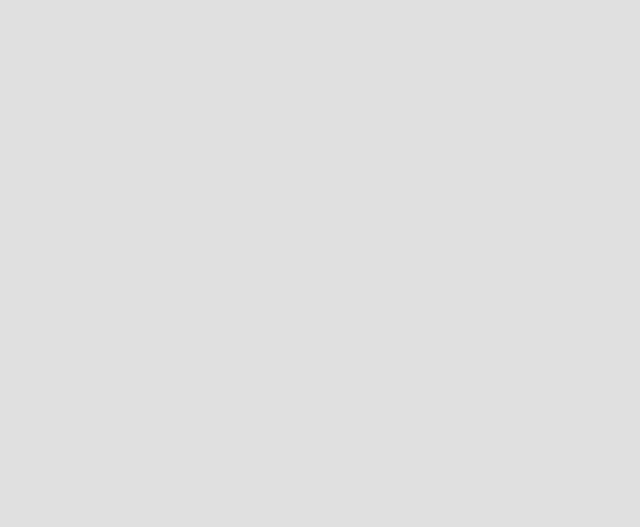
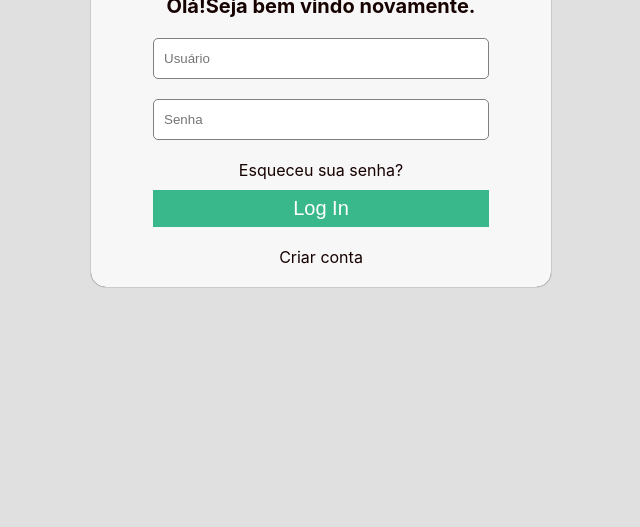
Before and after one commit to Bruno-Ces4r/projeto-restaurante, a PHP site: page /login.html in a window 1280 px wide. Before the commit the part shown is empty. Shown: the part 201-728 px from the top of the page, without its empty margins (319-959 px from the left). Run offline with PHP 8.4, Linux system fonts and the light colour scheme.

Commit message:
add login page and update Navbar

```diff
--- a/public/css/log-in.css
+++ b/public/css/log-in.css
@@ -0,0 +1,82 @@
+.content {
+  max-width: 460px;
+  margin: 50px auto;
+  padding: 20px;
+  background-color: #f7f7f7;
+  border-radius: 15px;
+  box-shadow: 0px 0px 1px black;
+}
+
+.lock-login {
+  display: flex;
+  justify-content: center;
+}
+
+.image-login {
+  width: 120px;
+  border-radius: 50%;
+}
+
+.cadeado {
+  width: 100%;
+  border-radius: 50%;
+  display: flex;
+  justify-content: center;
+}
+
+.form-control {
+  margin-top: 15px;
+}
+
+.boas-vindas {
+  font-size: 20px;
+  text-align: center;
+}
+/*
+.formulario {
+  margin-top: 15px;
+} */
+
+.controle-input {
+  margin-top: 20px;
+  text-align: center;
+}
+
+.campos {
+  padding: 12px 10px;
+  width: 80%;
+  border-radius: 5px;
+  border: 1px solid gray;
+}
+
+.forgot-password {
+  margin-bottom: 10px;
+}
+
+.forgot-password > a {
+  text-decoration: none;
+  color: #160201;
+}
+
+.logar {
+  padding: 5px;
+  width: 80%;
+  font-size: 20px;
+  background-color: #38b88b;
+  border-color: #38b88b;
+  border-style: solid;
+  color: white;
+}
+
+.logar:hover {
+  cursor: pointer;
+}
+
+.create-account {
+  margin-top: 20px;
+}
+
+.create-account > a {
+  text-decoration: none;
+  color: #160201;
+}
--- a/public/css/style.css
+++ b/public/css/style.css
@@ -16,6 +16,6 @@ body {
   background-color: #e0e0e0;
   max-width: 1400px;
   padding: 0 20px;
-  color: #592608;
+  color: #160201;
   font-family: "Inter", sans-serif;
 }
--- a/public/index.html
+++ b/public/index.html
@@ -4,7 +4,7 @@
     <meta charset="UTF-8" />
     <meta http-equiv="X-UA-Compatible" content="IE=edge" />
     <meta name="viewport" content="width=device-width, initial-scale=1.0" />
-    <title>Restaurant</title>
+    <title>Pizza à Bessa</title>
     <link rel="stylesheet" href="./css/style.css" />
     <link
       rel="shortcut icon"
@@ -19,7 +19,7 @@
         <li class="items"><a href="#">Home</a></li>
         <li class="items"><a href="#">Cardápio</a></li>
         <li class="items"><a href="#">Reservas</a></li>
-        <li class="items"><a href="#">Cadastro</a></li>
+        <li class="items"><a href="#">Favoritos</a></li>
         <li class="items"><a href="./login.html">Log in</a></li>
       </nav>
     </header>
--- a/public/login.html
+++ b/public/login.html
@@ -11,9 +11,59 @@
       type="image/x-icon"
     />
     <link rel="stylesheet" href="./css/log-in.css" />
-    <title>Restaurante</title>
+    <title>Pizza à Bessa</title>
   </head>
   <body>
-    <h1>Title</h1>
+    <main class="content">
+      <p><a href="./index.html">Voltar</a></p>
+      <div>
+        <div class="lock-login">
+          <div class="image-login">
+            <img
+              class="cadeado"
+              src="../image/image-login.png"
+              alt="Cadeado-Login"
+            />
+          </div>
+        </div>
+
+        <div class="form-control">
+          <h1 class="boas-vindas">Olá!Seja bem vindo novamente.</h1>
+
+          <form action="" class="formulario">
+            <div class="controle-input">
+              <input
+                type="text"
+                name="user"
+                id="user"
+                placeholder="Usuário"
+                class="campos"
+              />
+            </div>
+            <div class="controle-input">
+              <input
+                type="password"
+                name="password"
+                id="password"
+                placeholder="Senha"
+                class="campos"
+              />
+            </div>
+            <div class="controle-input">
+              <p class="forgot-password">
+                <a href="./login.html">Esqueceu sua senha?</a>
+                <!--Redirecionar para alterar senha-->
+              </p>
+              <!--Esconder campo e mostrar caso o usuário erre a senha-->
+              <button type="submit" class="logar">Log In</button>
+              <p class="create-account">
+                <a href="./login.html">Criar conta</a>
+                <!--Redirecionar para cadastro-->
+              </p>
+            </div>
+          </form>
+        </div>
+      </div>
+    </main>
   </body>
 </html>
```
Also changed, not shown: image/image-login.png (added).
